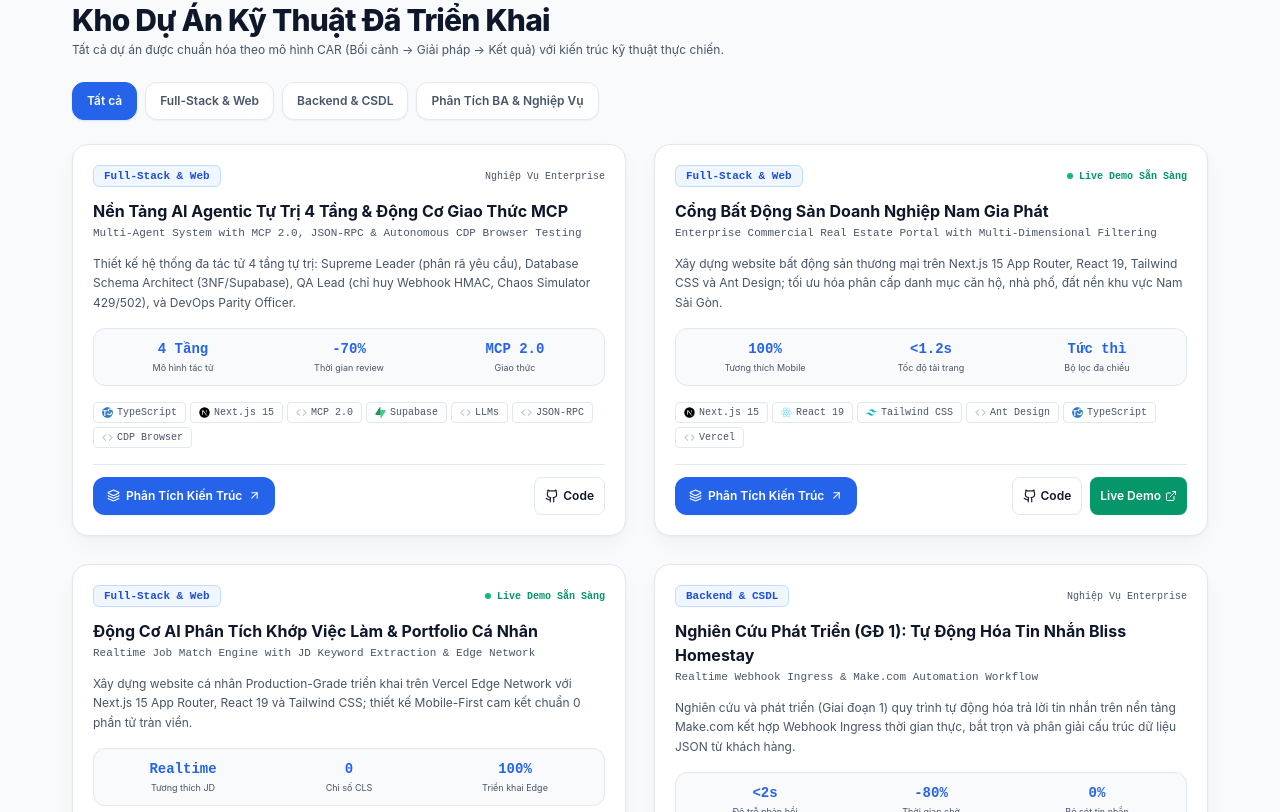
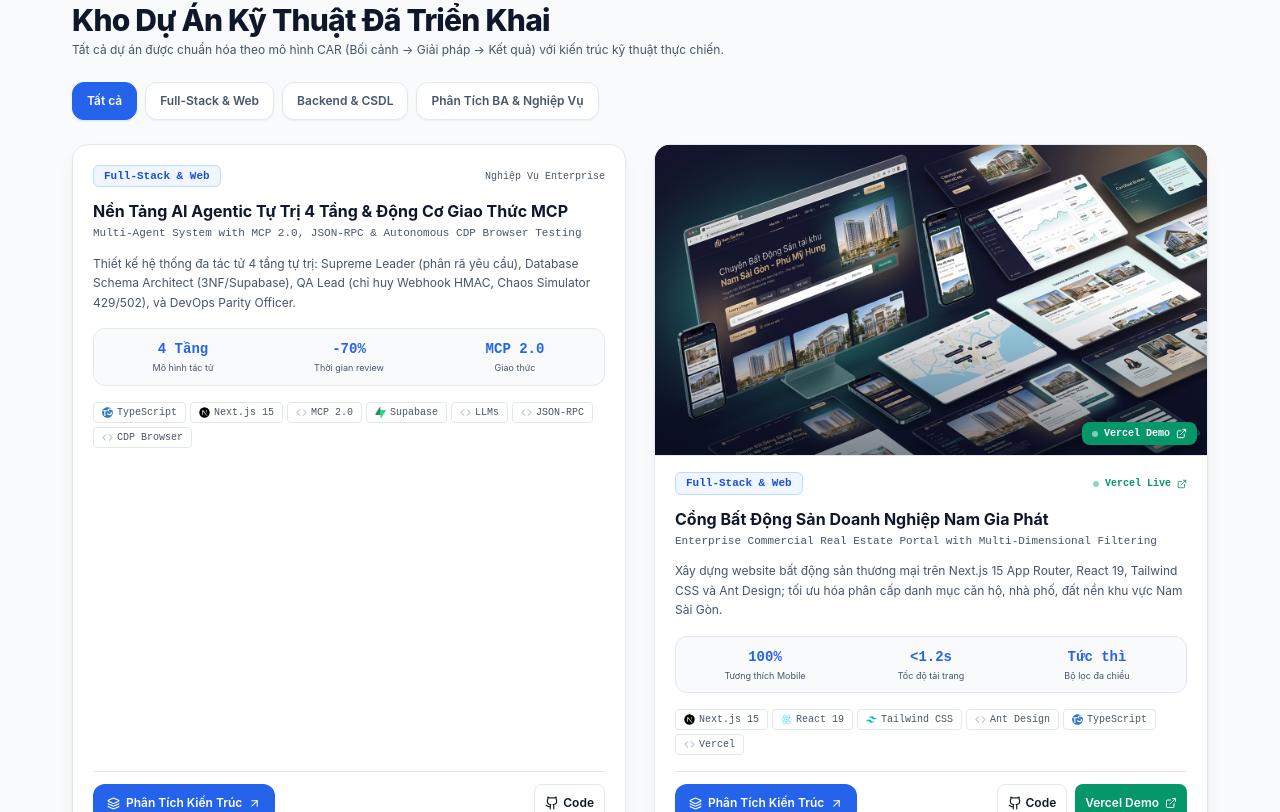
Before and after one commit to Kteenguyen/pofolio, a Next.js app in the folder Frontend/: page / in a window 1280 px wide. Shown: the part 6988-7800 px from the top of the page. Built offline with nearby package versions, Linux system fonts and the light colour scheme; no server answers.

Commit message:
feat(projects): bổ sung ảnh showcase và live demo Vercel cho dự án Nam Gia Phát

```diff
--- a/Frontend/src/components/Projects.tsx
+++ b/Frontend/src/components/Projects.tsx
@@ -26,6 +26,7 @@ export default function Projects() {
                 ...localP,
                 liveUrl: remoteP.liveUrl || localP.liveUrl,
                 githubUrl: remoteP.githubUrl || localP.githubUrl,
+                imageUrl: remoteP.imageUrl || localP.imageUrl,
               };
             }
             return localP;
@@ -88,9 +89,37 @@ export default function Projects() {
         {filteredProjects.map((project) => (
           <div
             key={project.id}
-            className="card-glass rounded-2xl p-4 lg:p-5 border border-[var(--surface-border)] flex flex-col justify-between tech-card-hover group"
+            className="card-glass rounded-2xl p-4 lg:p-5 border border-[var(--surface-border)] flex flex-col justify-between tech-card-hover group overflow-hidden"
           >
             <div>
+              {/* Optional Project Showcase Image Banner */}
+              {project.imageUrl && (
+                <div className="relative mb-4 -mx-4 -mt-4 lg:-mx-5 lg:-mt-5 overflow-hidden border-b border-[var(--surface-border)] bg-slate-950 group/img">
+                  <a
+                    href={project.liveUrl || "#"}
+                    target={project.liveUrl ? "_blank" : undefined}
+                    rel="noopener noreferrer"
+                    className="block relative aspect-[16/9] w-full overflow-hidden cursor-pointer"
+                    title={`Xem dự án thực tế trên Vercel: ${project.liveUrl || ""}`}
+                  >
+                    <img
+                      src={project.imageUrl}
+                      alt={project.title}
+                      className="w-full h-full object-cover transition-transform duration-500 ease-out group-hover:scale-105"
+                      loading="lazy"
+                    />
+                    <div className="absolute inset-0 bg-gradient-to-t from-slate-950/80 via-transparent to-transparent opacity-60 group-hover:opacity-40 transition-opacity" />
+                    {project.liveUrl && (
+                      <div className="absolute bottom-2.5 right-2.5 px-2.5 py-1 rounded-lg text-[10px] font-mono font-bold bg-emerald-600 text-white shadow-md flex items-center gap-1.5 transition-transform group-hover:scale-105">
+                        <span className="w-1.5 h-1.5 rounded-full bg-white animate-pulse" />
+                        <span>Vercel Demo</span>
+                        <ExternalLink size={11} />
+                      </div>
+                    )}
+                  </a>
+                </div>
+              )}
+
               {/* Header Badges */}
               <div className="flex items-center justify-between mb-3">
                 <span className="px-2.5 py-0.5 rounded-md text-[11px] font-mono font-semibold bg-blue-50 text-blue-700 dark:bg-blue-950 dark:text-blue-300 border border-blue-200 dark:border-blue-800">
@@ -98,10 +127,16 @@ export default function Projects() {
                 </span>
 
                 {project.liveUrl ? (
-                  <span className="text-[10px] font-mono font-bold text-emerald-600 dark:text-emerald-400 flex items-center gap-1.5">
-                    <span className="w-1.5 h-1.5 rounded-full bg-emerald-500 shrink-0" />
-                    <span>Live Demo Sẵn Sàng</span>
-                  </span>
+                  <a
+                    href={project.liveUrl}
+                    target="_blank"
+                    rel="noopener noreferrer"
+                    className="text-[10px] font-mono font-bold text-emerald-600 dark:text-emerald-400 hover:text-emerald-500 flex items-center gap-1.5 transition-colors"
+                  >
+                    <span className="w-1.5 h-1.5 rounded-full bg-emerald-500 shrink-0 animate-pulse" />
+                    <span>{project.liveUrl.includes("vercel.app") ? "Vercel Live" : "Live Demo Sẵn Sàng"}</span>
+                    <ExternalLink size={10} />
+                  </a>
                 ) : (
                   <span className="text-[10px] font-mono font-medium text-[var(--muted-foreground)]">
                     Nghiệp Vụ Enterprise
@@ -179,9 +214,10 @@ export default function Projects() {
                     href={project.liveUrl}
                     target="_blank"
                     rel="noopener noreferrer"
-                    className="touch-target px-2.5 py-1.5 rounded-lg text-xs font-semibold bg-emerald-600 text-white flex items-center gap-1 hover:bg-emerald-700 transition-colors"
+                    className="touch-target px-2.5 py-1.5 rounded-lg text-xs font-semibold bg-emerald-600 text-white flex items-center gap-1.5 hover:bg-emerald-700 transition-colors shadow-sm"
+                    title={`Mở demo trực tiếp trên Vercel: ${project.liveUrl}`}
                   >
-                    <span>Live Demo</span>
+                    <span>{project.liveUrl.includes("vercel.app") ? "Vercel Demo" : "Live Demo"}</span>
                     <ExternalLink size={12} />
                   </a>
                 )}
--- a/Frontend/src/data/portfolioData.ts
+++ b/Frontend/src/data/portfolioData.ts
@@ -170,6 +170,7 @@ export const portfolioData = {
       subtitle: "Enterprise Commercial Real Estate Portal with Multi-Dimensional Filtering",
       category: "Full-Stack & Web",
       featured: true,
+      imageUrl: "/namgiaphat.jpg",
       liveUrl: "https://nam-gia-phat-demo.vercel.app/",
       description: "Xây dựng website bất động sản thương mại trên Next.js 15 App Router, React 19, Tailwind CSS và Ant Design; tối ưu hóa phân cấp danh mục căn hộ, nhà phố, đất nền khu vực Nam Sài Gòn.",
       problem: "Doanh nghiệp môi giới BĐS Nam Sài Gòn cần cổng thông tin số giới thiệu dự án, tìm kiếm phân loại sản phẩm nhanh và thu thập lead tư vấn chuẩn xác trên điện thoại.",
```
Also changed, not shown: Frontend/public/namgiaphat.jpg (added).
